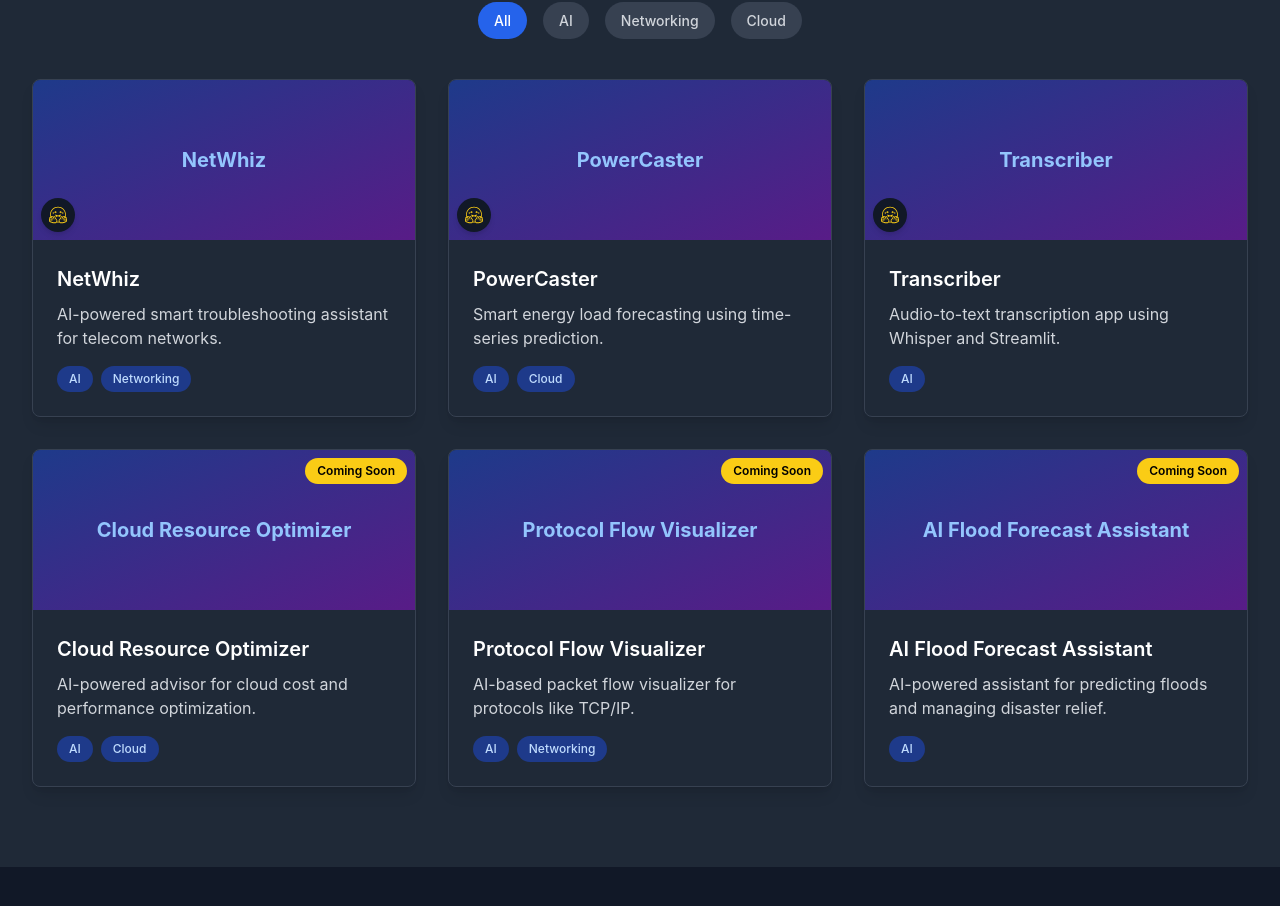
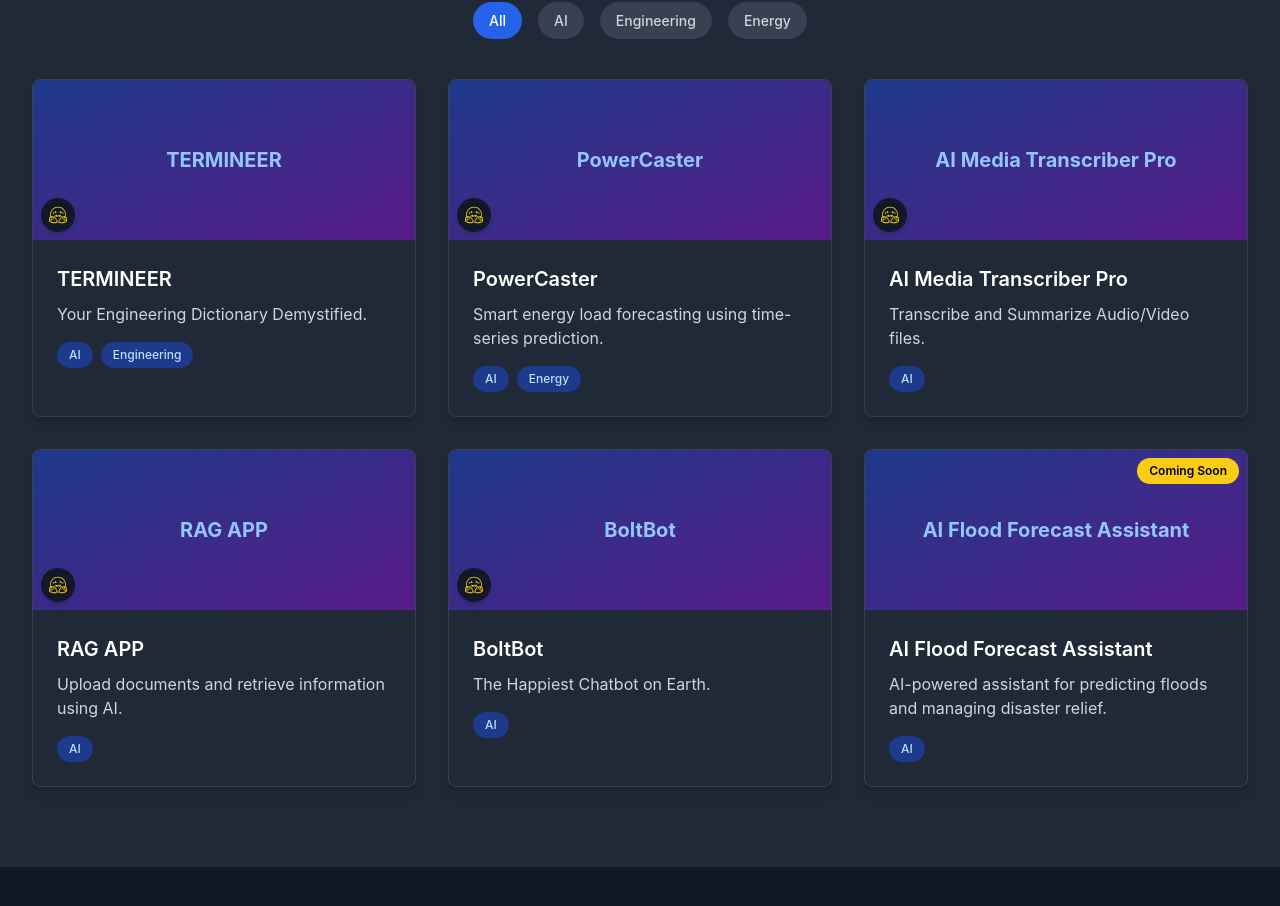
Before and after one commit to uzair-codes/personal-portfolio, a React (Create React App) app: page / in a window 1280 px wide. Shown: the part 3120-4026 px from the top of the page. Built offline with nearby package versions, Linux system fonts and the light colour scheme.

Commit message:
Projects Updated

```diff
--- a/src/components/Projects.jsx
+++ b/src/components/Projects.jsx
@@ -12,41 +12,43 @@ const Projects = ({ id }) => {
   const allProjects = [
     {
       id: 1,
-      title: "NetWhiz",
-      description: "AI-powered smart troubleshooting assistant for telecom networks.",
-      tags: ["AI", "Networking"],
-      demoLink: "https://huggingface.co/spaces/uzair-codes/NetWhiz",
+      title: "TERMINEER",
+      description: "Your Engineering Dictionary Demystified.",
+      tags: ["AI", "Engineering"], // 🔥 Updated tag list
+      demoLink: "https://huggingface.co/spaces/uzair-codes/TERMINEER",
       status: "complete",
     },
     {
       id: 2,
       title: "PowerCaster",
       description: "Smart energy load forecasting using time-series prediction.",
-      tags: ["AI", "Cloud"],
+      tags: ["AI", "Energy"], // 🔥 Updated tag list
       demoLink: "https://huggingface.co/spaces/uzair-codes/PowerCaster",
       status: "complete",
     },
     {
       id: 3,
-      title: "Transcriber",
-      description: "Audio-to-text transcription app using Whisper and Streamlit.",
+      title: "AI Media Transcriber Pro",
+      description: "Transcribe and Summarize Audio/Video files.",
       tags: ["AI"], // 🔥 Updated tag list
-      demoLink: "https://huggingface.co/spaces/uzair-codes/Transcriber",
+      demoLink: "https://huggingface.co/spaces/uzair-codes/AI-Media-Transcriber-Pro",
       status: "complete",
     },
     {
       id: 4,
-      title: "Cloud Resource Optimizer",
-      description: "AI-powered advisor for cloud cost and performance optimization.",
-      tags: ["AI", "Cloud"],
-      status: "coming",
+      title: "RAG APP",
+      description: "Upload documents and retrieve information using AI.",
+      tags: ["AI"],
+      demoLink: "https://huggingface.co/spaces/uzair-codes/RAG-APP",
+      status: "complete",
     },
     {
       id: 5,
-      title: "Protocol Flow Visualizer",
-      description: "AI-based packet flow visualizer for protocols like TCP/IP.",
-      tags: ["AI", "Networking"],
-      status: "coming",
+      title: "BoltBot",
+      description: "The Happiest Chatbot on Earth.",
+      tags: ["AI"],
+      demoLink: "https://huggingface.co/spaces/uzair-codes/BoltBot",
+      status: "complete",
     },
     {
       id: 6,
```
